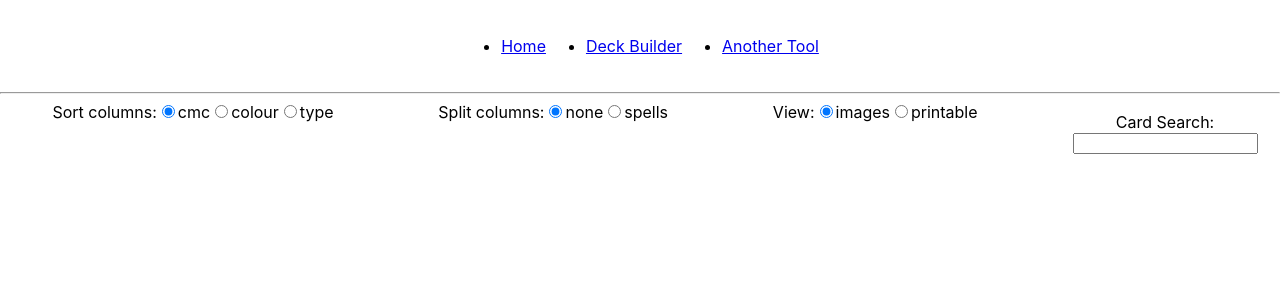
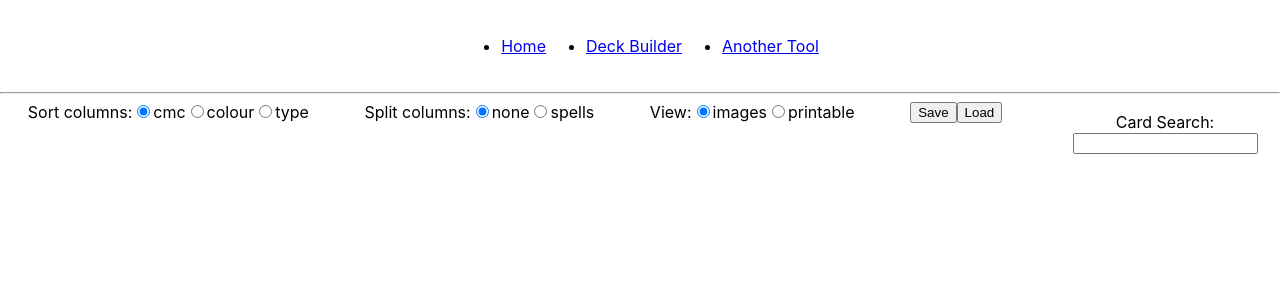
Before and after one commit to ANRoebuck/mtg-shelf, a React (Create React App) app: page /deckBuilder in a window 1280 px wide. Shown: the top 300 px of the page. Built offline with nearby package versions, Linux system fonts and the light colour scheme.

Commit message:
save deck to localstorage

```diff
--- a/src/Components/Deck.jsx
+++ b/src/Components/Deck.jsx
@@ -3,7 +3,7 @@ import DecklistOptions from "./DecklistOptions";
 import { sortBy, splitBy, viewBy } from "./enums";
 import DeckView from './DeckView';
 
-const Deck = ({ decklist, sideIn, sideOut }) => {
+const Deck = ({ decklist, sideIn, sideOut, saveDeck, loadDeck }) => {
   const [sortColumnsBy, setSortColumnsBy] = useState(sortBy.cmc);
   const [splitColumnsBy, setSplitColumnsBy] = useState(splitBy.none);
   const [viewDeckBy, setViewDeckBy] = useState(viewBy.images);
@@ -14,6 +14,8 @@ const Deck = ({ decklist, sideIn, sideOut }) => {
         sortOptions={Object.keys(sortBy)} setSortBy={setSortColumnsBy}
         splitOptions={Object.keys(splitBy)} setSplitBy={setSplitColumnsBy}
         viewOptions={Object.keys(viewBy)} setViewBy={setViewDeckBy}
+        saveDeck={saveDeck}
+        loadDeck={loadDeck}
       />
       {/*<hr/>*/}
       <DeckView
--- a/src/Components/DecklistOptions.jsx
+++ b/src/Components/DecklistOptions.jsx
@@ -1,6 +1,6 @@
 import React, { useState } from "react";
 
-const DecklistOptions = ({ sortOptions, setSortBy, splitOptions, setSplitBy, viewOptions, setViewBy }) => {
+const DecklistOptions = ({ sortOptions, setSortBy, splitOptions, setSplitBy, viewOptions, setViewBy, saveDeck, loadDeck }) => {
 
   const [selectedSortOption, setSelectedSortOption] = useState(sortOptions[0]);
   const [selectedSplitOption, setSelectedSplitOption] = useState(splitOptions[0]);
@@ -80,6 +80,10 @@ const DecklistOptions = ({ sortOptions, setSortBy, splitOptions, setSplitBy, vie
         <div>View:</div>
         {viewOptionsToRender}
       </div>
+      <div className="option-set">
+        <button type="button" onClick={saveDeck}>Save</button>
+        <button type="button" onClick={loadDeck}>Load</button>
+      </div>
     </div>
   );
 }
--- a/src/Components/utils.js
+++ b/src/Components/utils.js
@@ -27,8 +27,6 @@ export const splitColumnByCreatures = (column) => {
   const regex = /[\s\S]*creature[\s\S]*/i;
   const top = column.filter(({ type_line })=> regex.test(type_line));
   const bottom = column.filter(({ type_line }) => !regex.test(type_line));
-  console.log(top);
-  console.log(bottom);
   return [top, bottom];
 }
 
@@ -51,9 +49,6 @@ const typeLineToTypeIndex = (typeLine) => {
 const addToObject = (object, key, value) => {
   if(!object[key]) object[key] = [value];
   else object[key].push(value);
-  console.log(key);
-  console.log(value);
-  console.log(object);
   return object;
 }
 
--- a/src/DeckBuilder.css
+++ b/src/DeckBuilder.css
@@ -1,7 +1,6 @@
 .deck-builder {
   display: grid;
-  grid-template-columns: 1fr 250px;
-  overflow-y: hidden; }
+  grid-template-columns: 1fr 250px; }
 
 .deck-builder .deck {
   display: grid;
--- a/src/DeckBuilder.jsx
+++ b/src/DeckBuilder.jsx
@@ -14,17 +14,20 @@ const DeckBuilder = () => {
     const i = card.index;
     newList[i].ms = 's';
     return newList;
-  })
+  });
   const sideIn = (card) => setDecklist((prevList) => {
     const newList = [...prevList];
     const i = card.index;
     newList[i].ms = 'm';
     return newList;
-  })
+  });
+
+  const saveDeck = () => localStorage.setItem('savedDeck', JSON.stringify(decklist));
+  const loadDeck = () => setDecklist(JSON.parse(localStorage.getItem('savedDeck')));
 
   return (
     <div className="deck-builder">
-      <Deck decklist={decklist} sideIn={sideIn} sideOut={sideOut}/>
+      <Deck decklist={decklist} sideIn={sideIn} sideOut={sideOut} saveDeck={saveDeck} loadDeck={loadDeck}/>
       {/*<hr/>*/}
       <CardSearch addCard={addCard}/>
     </div>
--- a/src/DeckBuilder.scss
+++ b/src/DeckBuilder.scss
@@ -2,7 +2,7 @@
   display: grid;
   //max-height: 400px;
   grid-template-columns: 1fr 250px;
-  overflow-y: hidden;
+  //overflow-y: hidden;
 
   .deck {
     display: grid;
```
